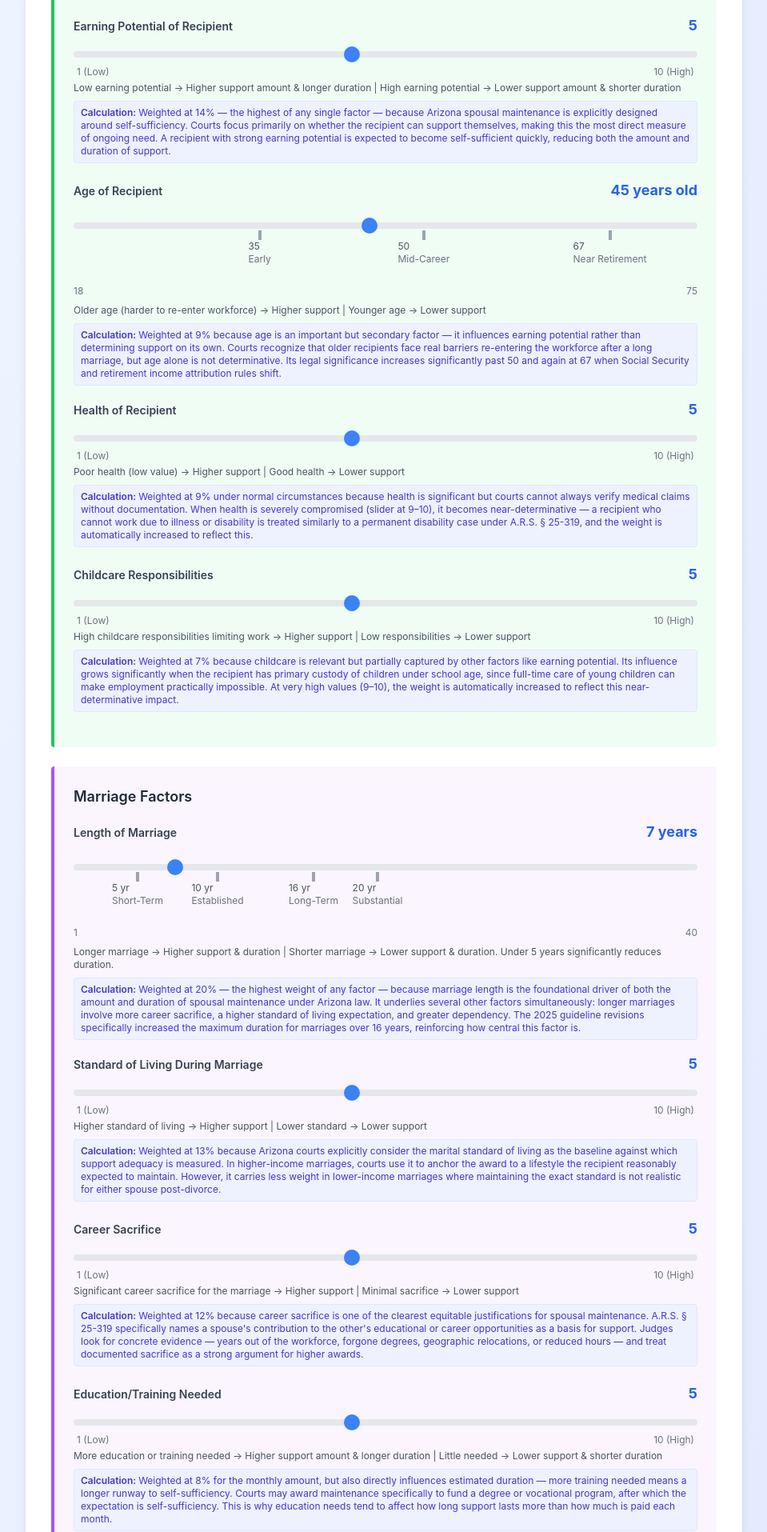
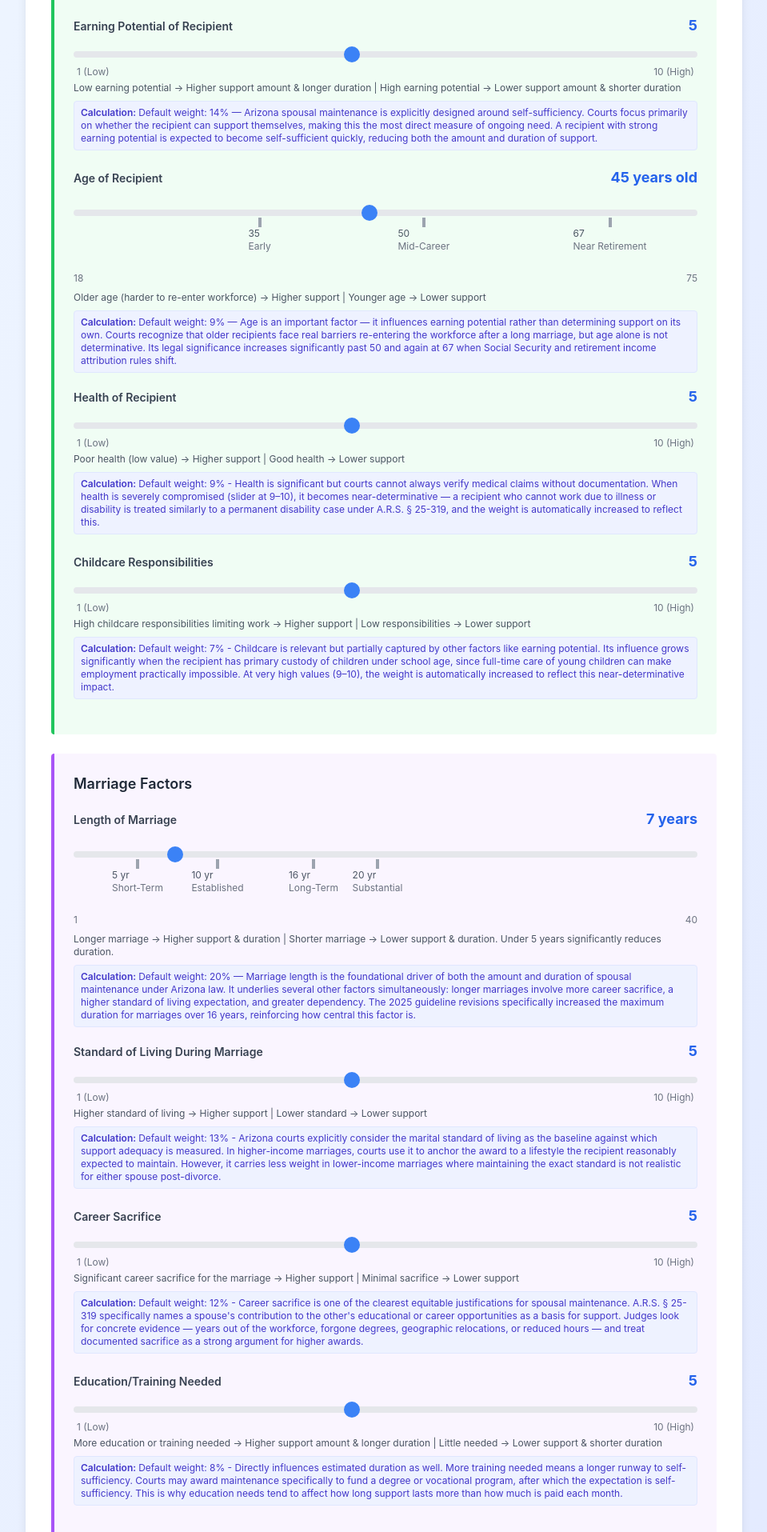
Before and after one commit to delphe/divorce-support-calc, a React (Create React App) app: page / in a window 1280 px wide. Shown: the part 508-2423 px from the top of the page at 80% size, without its empty margins (160-1119 px from the left). Built offline with nearby package versions, Linux system fonts and the light colour scheme.

Commit message:
fix rational verbiage

```diff
--- a/src/App.js
+++ b/src/App.js
@@ -741,14 +741,14 @@ function App() {
               value={recipientEarning}
               onChange={setRecipientEarning}
               description="Low earning potential → Higher support amount & longer duration | High earning potential → Lower support amount & shorter duration"
-              rationale="Weighted at 14% — the highest of any single factor — because Arizona spousal maintenance is explicitly designed around self-sufficiency. Courts focus primarily on whether the recipient can support themselves, making this the most direct measure of ongoing need. A recipient with strong earning potential is expected to become self-sufficient quickly, reducing both the amount and duration of support."
+              rationale="Default weight: 14% — Arizona spousal maintenance is explicitly designed around self-sufficiency. Courts focus primarily on whether the recipient can support themselves, making this the most direct measure of ongoing need. A recipient with strong earning potential is expected to become self-sufficient quickly, reducing both the amount and duration of support."
             />
             <AgeSliderComponent
               label="Age of Recipient"
               value={ageOfRecipient}
               onChange={setAgeOfRecipient}
               description="Older age (harder to re-enter workforce) → Higher support | Younger age → Lower support"
-              rationale="Weighted at 9% because age is an important but secondary factor — it influences earning potential rather than determining support on its own. Courts recognize that older recipients face real barriers re-entering the workforce after a long marriage, but age alone is not determinative. Its legal significance increases significantly past 50 and again at 67 when Social Security and retirement income attribution rules shift."
+              rationale="Default weight: 9% — Age is an important factor — it influences earning potential rather than determining support on its own. Courts recognize that older recipients face real barriers re-entering the workforce after a long marriage, but age alone is not determinative. Its legal significance increases significantly past 50 and again at 67 when Social Security and retirement income attribution rules shift."
               warning={{
                 threshold: 67,
                 message: `Weight increased to ${overrideInfo.ageOfRecipient ? overrideInfo.ageOfRecipient.boostedTo : 15}% — re-employment at this age is typically treated as unrealistic by courts, making this factor near-determinative.`
@@ -759,7 +759,7 @@ function App() {
               value={healthOfRecipient}
               onChange={setHealthOfRecipient}
               description="Poor health (low value) → Higher support | Good health → Lower support"
-              rationale="Weighted at 9% under normal circumstances because health is significant but courts cannot always verify medical claims without documentation. When health is severely compromised (slider at 9–10), it becomes near-determinative — a recipient who cannot work due to illness or disability is treated similarly to a permanent disability case under A.R.S. § 25-319, and the weight is automatically increased to reflect this."
+              rationale="Default weight: 9% - Health is significant but courts cannot always verify medical claims without documentation. When health is severely compromised (slider at 9–10), it becomes near-determinative — a recipient who cannot work due to illness or disability is treated similarly to a permanent disability case under A.R.S. § 25-319, and the weight is automatically increased to reflect this."
               warning={{
                 threshold: 2,
                 direction: "below",
@@ -771,7 +771,7 @@ function App() {
               value={childcareResponsibilities}
               onChange={setChildcareResponsibilities}
               description="High childcare responsibilities limiting work → Higher support | Low responsibilities → Lower support"
-              rationale="Weighted at 7% because childcare is relevant but partially captured by other factors like earning potential. Its influence grows significantly when the recipient has primary custody of children under school age, since full-time care of young children can make employment practically impossible. At very high values (9–10), the weight is automatically increased to reflect this near-determinative impact."
+              rationale="Default weight: 7% - Childcare is relevant but partially captured by other factors like earning potential. Its influence grows significantly when the recipient has primary custody of children under school age, since full-time care of young children can make employment practically impossible. At very high values (9–10), the weight is automatically increased to reflect this near-determinative impact."
               warning={{
                 threshold: 9,
                 message: `Weight increased to ${overrideInfo.childcareResponsibilities ? overrideInfo.childcareResponsibilities.boostedTo : 16}% — primary custody of young children severely limits employment and courts treat this as a major self-sufficiency constraint. Duration may shorten as children reach school age.`
@@ -787,28 +787,28 @@ function App() {
               value={lengthOfMarriage}
               onChange={setLengthOfMarriage}
               description="Longer marriage → Higher support & duration | Shorter marriage → Lower support & duration. Under 5 years significantly reduces duration."
-              rationale="Weighted at 20% — the highest weight of any factor — because marriage length is the foundational driver of both the amount and duration of spousal maintenance under Arizona law. It underlies several other factors simultaneously: longer marriages involve more career sacrifice, a higher standard of living expectation, and greater dependency. The 2025 guideline revisions specifically increased the maximum duration for marriages over 16 years, reinforcing how central this factor is."
+              rationale="Default weight: 20% — Marriage length is the foundational driver of both the amount and duration of spousal maintenance under Arizona law. It underlies several other factors simultaneously: longer marriages involve more career sacrifice, a higher standard of living expectation, and greater dependency. The 2025 guideline revisions specifically increased the maximum duration for marriages over 16 years, reinforcing how central this factor is."
             />
             <SliderComponent
               label="Standard of Living During Marriage"
               value={standardOfLiving}
               onChange={setStandardOfLiving}
               description="Higher standard of living → Higher support | Lower standard → Lower support"
-              rationale="Weighted at 13% because Arizona courts explicitly consider the marital standard of living as the baseline against which support adequacy is measured. In higher-income marriages, courts use it to anchor the award to a lifestyle the recipient reasonably expected to maintain. However, it carries less weight in lower-income marriages where maintaining the exact standard is not realistic for either spouse post-divorce."
+              rationale="Default weight: 13% - Arizona courts explicitly consider the marital standard of living as the baseline against which support adequacy is measured. In higher-income marriages, courts use it to anchor the award to a lifestyle the recipient reasonably expected to maintain. However, it carries less weight in lower-income marriages where maintaining the exact standard is not realistic for either spouse post-divorce."
             />
             <SliderComponent
               label="Career Sacrifice"
               value={careerSacrifice}
               onChange={setCareerSacrifice}
               description="Significant career sacrifice for the marriage → Higher support | Minimal sacrifice → Lower support"
-              rationale="Weighted at 12% because career sacrifice is one of the clearest equitable justifications for spousal maintenance. A.R.S. § 25-319 specifically names a spouse's contribution to the other's educational or career opportunities as a basis for support. Judges look for concrete evidence — years out of the workforce, forgone degrees, geographic relocations, or reduced hours — and treat documented sacrifice as a strong argument for higher awards."
+              rationale="Default weight: 12% - Career sacrifice is one of the clearest equitable justifications for spousal maintenance. A.R.S. § 25-319 specifically names a spouse's contribution to the other's educational or career opportunities as a basis for support. Judges look for concrete evidence — years out of the workforce, forgone degrees, geographic relocations, or reduced hours — and treat documented sacrifice as a strong argument for higher awards."
             />
             <SliderComponent
               label="Education/Training Needed"
               value={educationNeeded}
               onChange={setEducationNeeded}
               description="More education or training needed → Higher support amount & longer duration | Little needed → Lower support & shorter duration"
-              rationale="Weighted at 8% for the monthly amount, but also directly influences estimated duration — more training needed means a longer runway to self-sufficiency. Courts may award maintenance specifically to fund a degree or vocational program, after which the expectation is self-sufficiency. This is why education needs tend to affect how long support lasts more than how much is paid each month."
+              rationale="Default weight: 8% - Directly influences estimated duration as well. More training needed means a longer runway to self-sufficiency. Courts may award maintenance specifically to fund a degree or vocational program, after which the expectation is self-sufficiency. This is why education needs tend to affect how long support lasts more than how much is paid each month."
             />
           </div>
 
@@ -820,7 +820,7 @@ function App() {
               value={payorAbilityToPay}
               onChange={setPayorAbilityToPay}
               description="Lower ability to pay → Lower support | Higher ability to pay → Higher support"
-              rationale="Weighted at 8% because ability to pay functions more as a ceiling than a linear factor in judicial decisions — a judge will not award more than the payor can reasonably afford regardless of other factors. The relatively modest weight reflects that this constraint typically only becomes decisive when the payor's income is genuinely limited. In higher-income cases it is rarely the determining factor, while in lower-income cases it can cap the award significantly."
+              rationale="Default weight: 8% - Ability to pay functions more as a ceiling than a linear factor in judicial decisions — a judge will not award more than the payor can reasonably afford regardless of other factors. The relatively modest weight reflects that this constraint typically only becomes decisive when the payor's income is genuinely limited. In higher-income cases it is rarely the determining factor, while in lower-income cases it can cap the award significantly."
             />
             <CurrencyInputComponent
               label="Support Recipient's Total Marital Assets"
```
